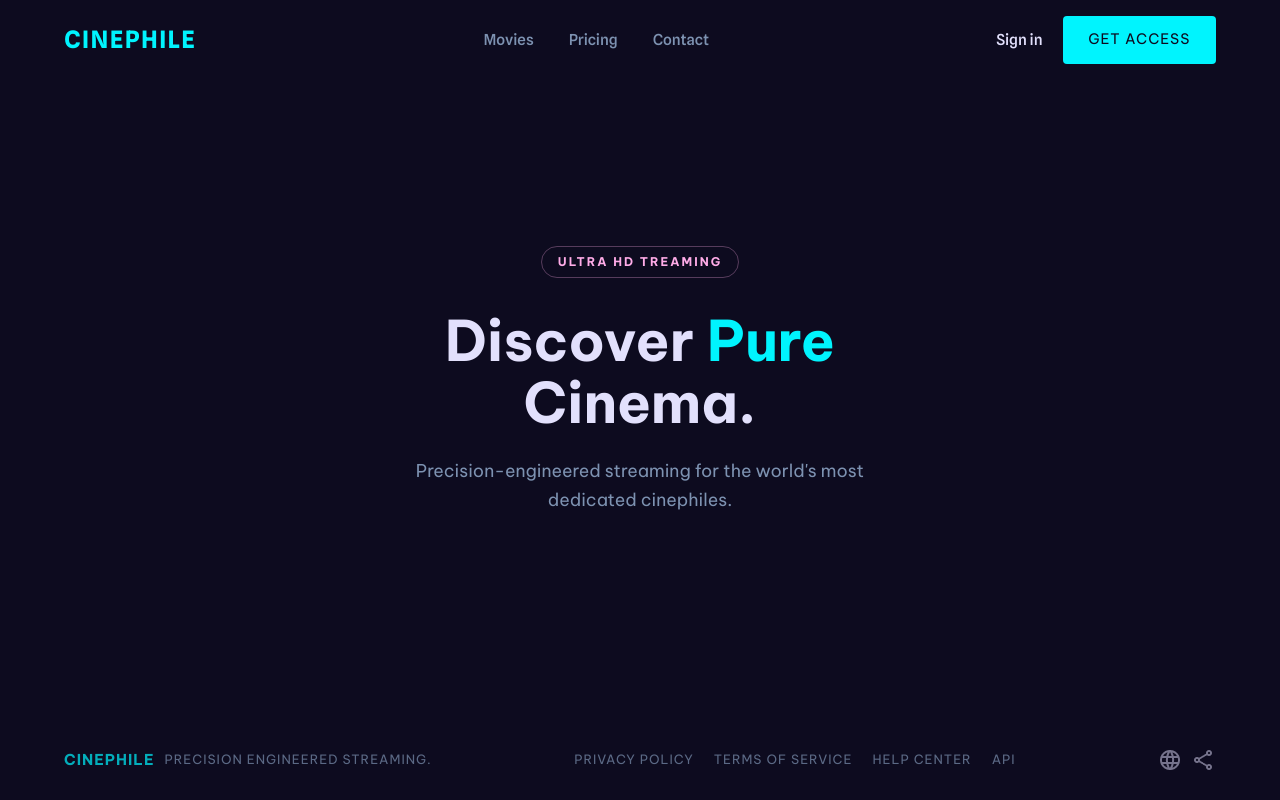
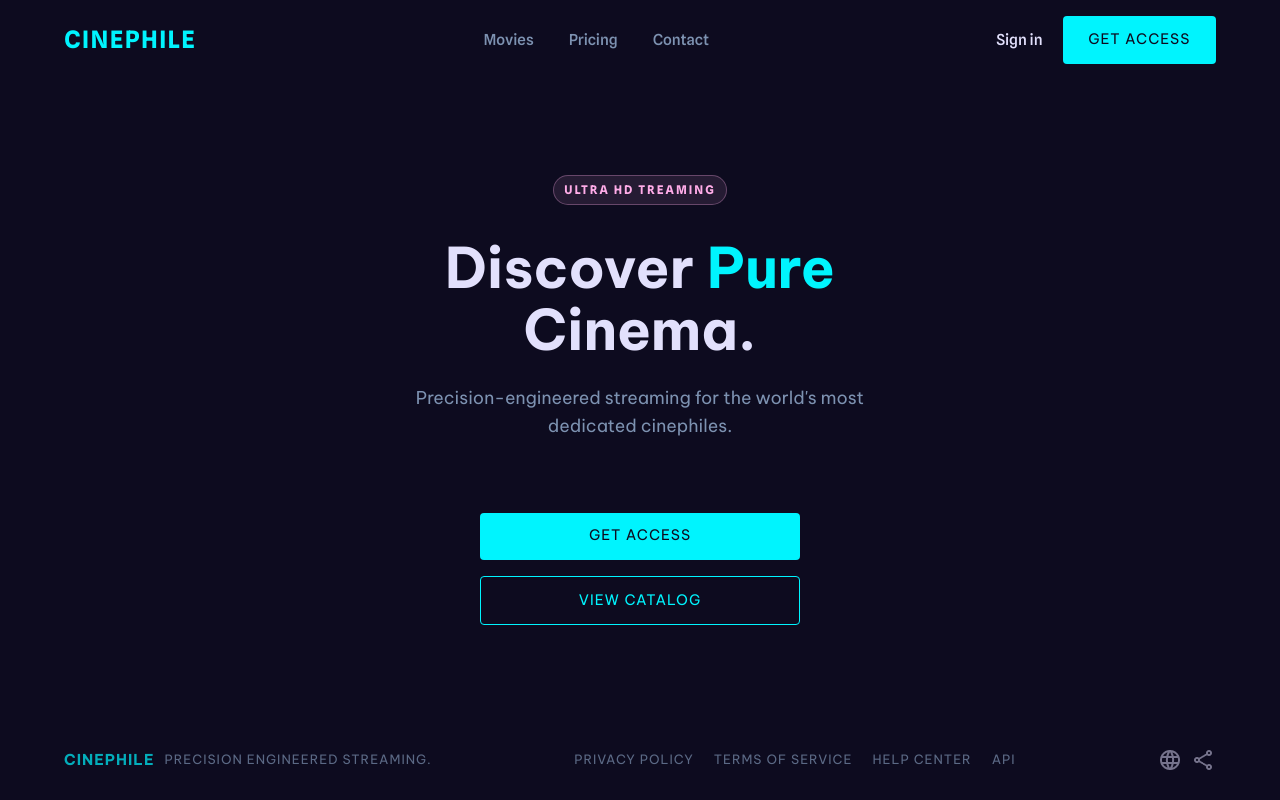
Before and after one commit to nmantilla12/Cinephile, a React (Vite) app: page / in a window 1280 px wide. Built offline with nearby package versions, Linux system fonts and the light colour scheme.

Commit message:
style:Agrego componente Button

```diff
--- a/src/components/hero/Hero.jsx
+++ b/src/components/hero/Hero.jsx
@@ -1,4 +1,5 @@
 import style from "./Hero.module.scss";
+import Button from "../Button/Button";
 export default function Hero() {
   return (
     <>
@@ -11,6 +12,14 @@ export default function Hero() {
           Precision-engineered streaming for the world's most dedicated
           cinephiles.
         </p>
+        <div className={style.buttonsContainer}>
+          <Button variant="primary" >
+            Get Access
+          </Button>
+          <Button variant="outline" >
+            View Catalog
+          </Button>
+        </div>
       </section>
     </>
   );
--- a/src/components/hero/Hero.module.scss
+++ b/src/components/hero/Hero.module.scss
@@ -1,7 +1,8 @@
-@import "../../style/variables";
+@use "../../style/variables" as v;
+
 
 .heroSection {
-  background-color: $blue;
+  background-color: v.$blue;
   display: flex;
   flex-direction: column;
   align-items: center;
@@ -9,22 +10,23 @@
   text-align: center;
   padding: 60px 20px;
   min-height: 80vh;
-  font-family: $font-primary;
+  font-family: v.$font-primary;
 
   .badge {
-    color: $pink;
-    font-family: $font-secondary;
+    color: v.$pink;
+    font-family: v.$font-primary;
     font-size: 0.75rem;
-    text-transform: uppercasse;
+    text-transform: uppercase;
     letter-spacing: 2px;
-    border: 1px solid rgba($pink, 0.3);
-    padding: 6px 16px;
+    border: 1px solid rgba(v.$pink, 0.3);
+    padding: 5px 10px;
     border-radius: 20px;
     margin-bottom: 32px;
+    background-color: rgba(v.$pink, 0.1);
   }
 
   .mainTitle {
-    color: $offwhite;
+    color: v.$offwhite;
     font-size: 3.5rem;
     line-height: 1.1;
     font-weight: 700;
@@ -32,16 +34,26 @@
     max-width: 600px;
 
     span {
-      color: $cyan;
+      color: v.$cyan;
     }
   }
 
   .description {
-    color: $gray;
-    font-family: $font-secondary;
+    color: v.$gray;
+    font-family: v.$font-secondary;
     font-size: 1.1rem;
     line-height: 1.6;
     max-width: 450px;
     margin-bottom: 40px;
   }
+
+  .buttonsContainer {
+    display: flex;
+    flex-direction: column;
+    gap: 16px;
+    width: 100%;
+    max-width: 320px;
+    margin-top: 32px;
+
+  }
 }
```
